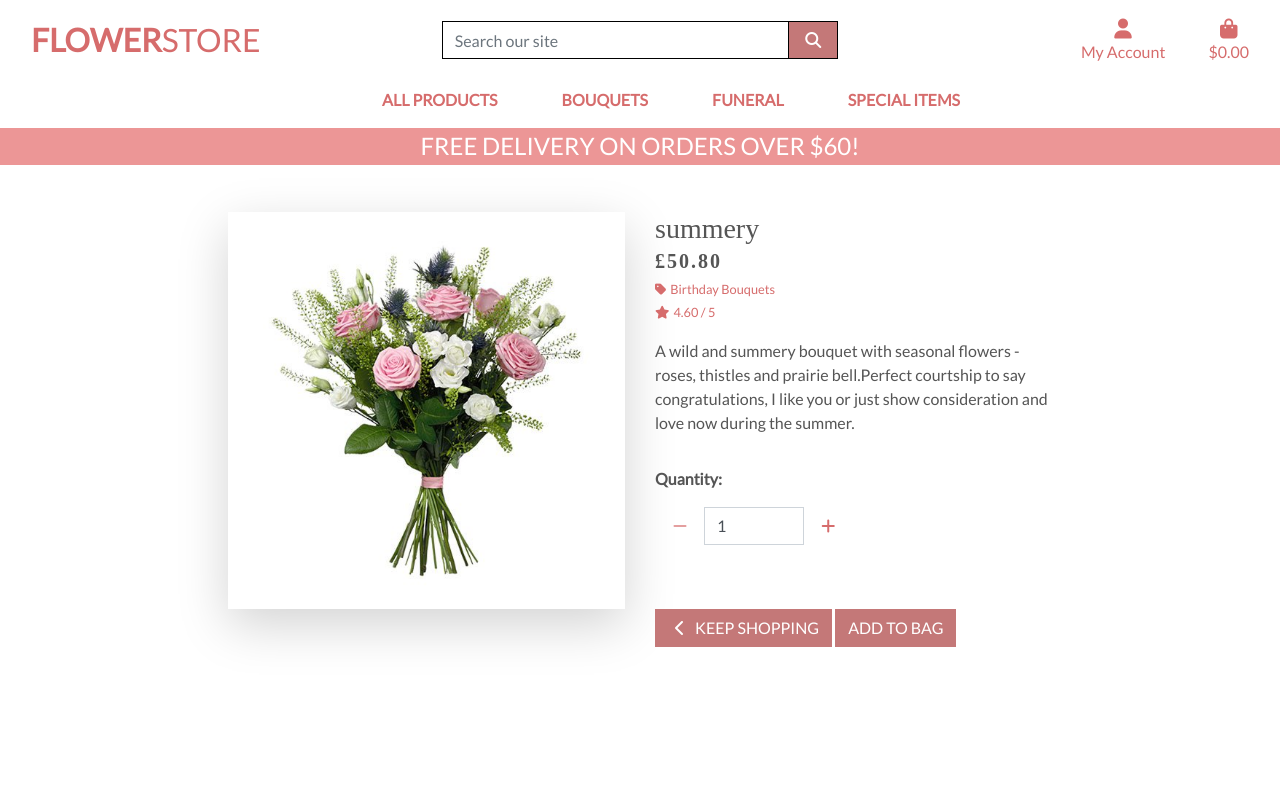
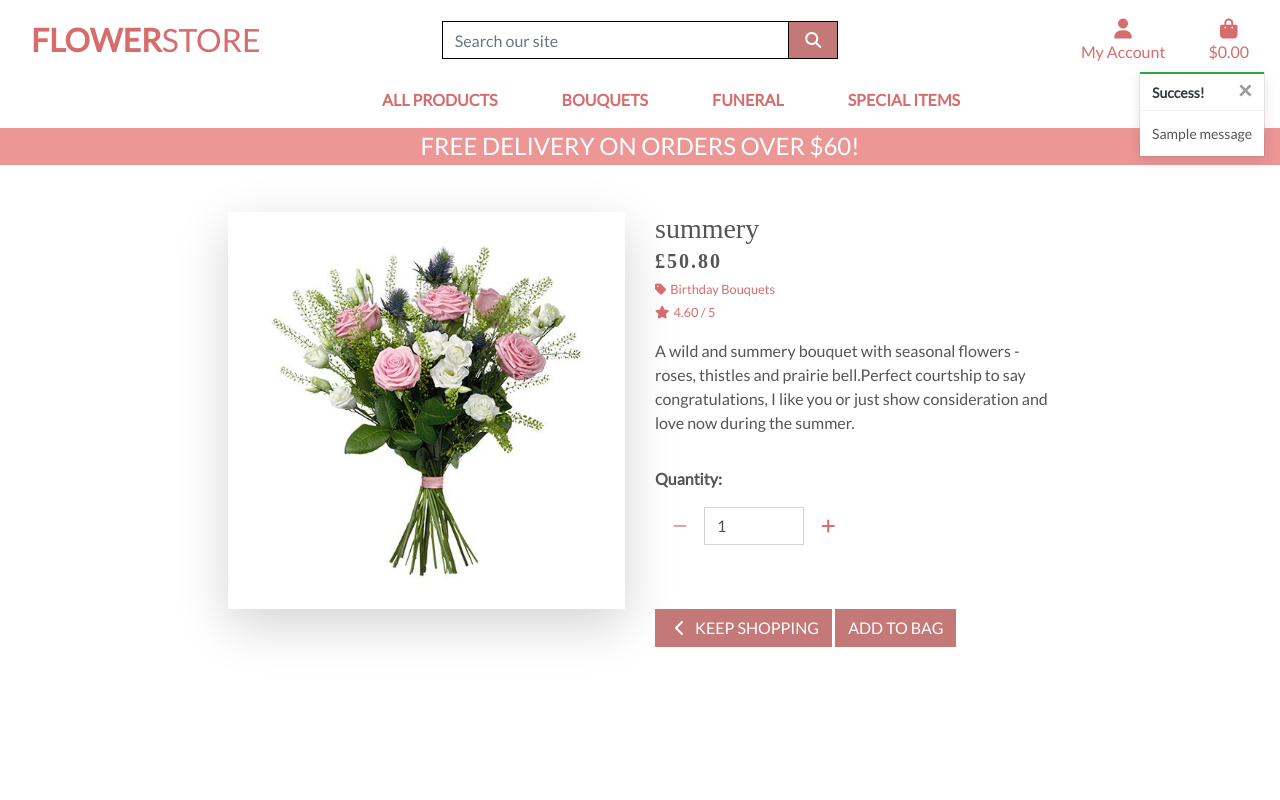
Before and after one commit to YOSTINA-dh/flower_store1, a Django app: page /products/1 in a window 1280 px wide. Run offline with Django 3.2, Linux system fonts and the light colour scheme; data comes from the database, SQL or seed files in the repository; tables that the repository leaves empty hold one stand-in row (values such as "Sample post"); one stand-in notice (Sample message) is shown; some libraries are stand-ins or nearby versions.

Commit message:
Added toasts

```diff
--- a/bag/views.py
+++ b/bag/views.py
@@ -1,6 +1,8 @@
-from django.shortcuts import render, redirect, reverse, HttpResponse, get_object_or_404
+from django.shortcuts import render, redirect, reverse, HttpResponse
 from django.contrib import messages
+
 from products.models import Product
+
 # Create your views here.
 
 
@@ -13,8 +15,8 @@ def view_bag(request):
 def add_to_bag(request, item_id):
     """ Add a quantity of the specified product to the shopping bag """
 
+    product = Product.objects.get(pk=item_id)
     quantity = int(request.POST.get('quantity'))
-    product = get_object_or_404(Product, pk=item_id)
     redirect_url = request.POST.get('redirect_url')
     bag = request.session.get('bag', {})
 
--- a/flower_store/settings.py
+++ b/flower_store/settings.py
@@ -78,6 +78,8 @@ TEMPLATES = [
     },
 ]
 
+MESSAGE_STORAGE = 'django.contrib.messages.storage.session.SessionStorage'
+
 AUTHENTICATION_BACKENDS = (
     # Needed to login by username in Django admin, regardless of `allauth`
     'django.contrib.auth.backends.ModelBackend',
--- a/products/templates/products/product_detail.html
+++ b/products/templates/products/product_detail.html
@@ -46,10 +46,10 @@
                 {% if request.user.is_superuser %}
                 <div class="row">
                     <small class="ml-3">
-                        <a href="{% url 'edit_product' product.id %}" class=" font-weight-bold"
+                        <a href="" class=" font-weight-bold"
                             style="color: #BC7B6A;">Edit</a> |
                         <a class="font-weight-bold" style="color: #6d3a15;"
-                            href="{% url 'delete_product' product.id %}">Delete</a>
+                            href="">Delete</a>
                     </small>
                 </div>
                 {% endif %}
--- a/static/css/base.css
+++ b/static/css/base.css
@@ -111,6 +111,23 @@ a.category-badge > span.badge:hover {
     cursor: pointer;
 }
 
+/* ------------------------------- bootstrap toasts */
+
+.message-container {
+    position: fixed;
+    top: 72px;
+    right: 15px;
+    z-index: 99999999999;
+}
+
+.custom-toast {
+    overflow: visible;
+}
+
+.toast-capper {
+    height: 2px;
+}
+
 /* -------------------------------- Media Queries */
 
 /* Slightly larger container on xl screens */
--- a/templates/base.html
+++ b/templates/base.html
@@ -113,7 +113,21 @@
     </header>
 
     {% if messages %}
-        <div class="message-container"></div>
+        <div class="message-container">
+            {% for message in messages %}
+                {% with message.level as level %}
+                    {% if level == 40 %}
+                        {% include 'includes/toasts/toast_error.html' %}
+                    {% elif level == 30 %}
+                        {% include 'includes/toasts/toast_warning.html' %}
+                    {% elif level == 25 %}
+                        {% include 'includes/toasts/toast_success.html' %}
+                    {% else %}
+                        {% include 'includes/toasts/toast_info.html' %}
+                    {% endif %}
+                {% endwith %}
+            {% endfor %}
+        </div>
     {% endif %}
 
     {% block page_header %}
@@ -123,6 +137,9 @@
     {% endblock %}
 
     {% block postloadjs %}
+    <script type="text/javascript">
+        $('.toast').toast('show');
+    </script>
     {% endblock %}
 
 
--- /dev/null
+++ b/templates/includes/toasts/toast_success.html
@@ -0,0 +1,13 @@
+<div class="toast custom-toast rounded-0 border-top-0" data-autohide="false">
+    <div class="arrow-up arrow-success"></div>
+    <div class="w-100 toast-capper bg-success"></div>
+    <div class="toast-header bg-white text-dark">
+        <strong class="mr-auto">Success!</strong>
+        <button type="button" class="ml-2 mb-1 close text-dark" data-dismiss="toast" aria-label="Close">
+            <span aria-hidden="true">&times;</span>
+        </button>
+    </div>
+    <div class="toast-body bg-white">
+        {{ message }}
+    </div>
+</div>
```
Also changed, not shown: templates/includes/toasts/toast_error.html (added, +13 -0 lines), templates/includes/toasts/toast_info.html (added, +13 -0 lines), templates/includes/toasts/toast_warning.html (added, +13 -0 lines).
